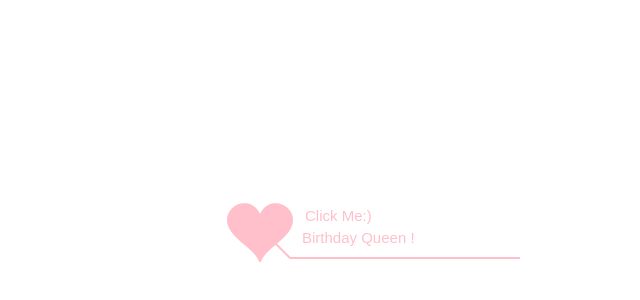
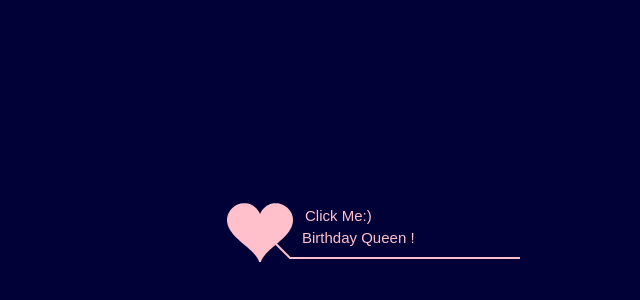
Before and after one commit to Krishna41357/hbd, a plain HTML site: page index.html in a window 1280 px wide. Shown: the part 122-422 px from the top of the page, without its empty margins (360-1000 px from the left). Drawn offline with Linux system fonts and the light colour scheme.

Commit message:
Update default.css

```diff
--- a/file/default.css
+++ b/file/default.css
@@ -1,7 +1,7 @@
 body {
   margin: 0;
   padding: 0;
- ackground-color: rgb(1, 1, 56);
+ background-color: rgb(1, 1, 56);
   background-size: cover;
 
   font-size: 14px;
```
